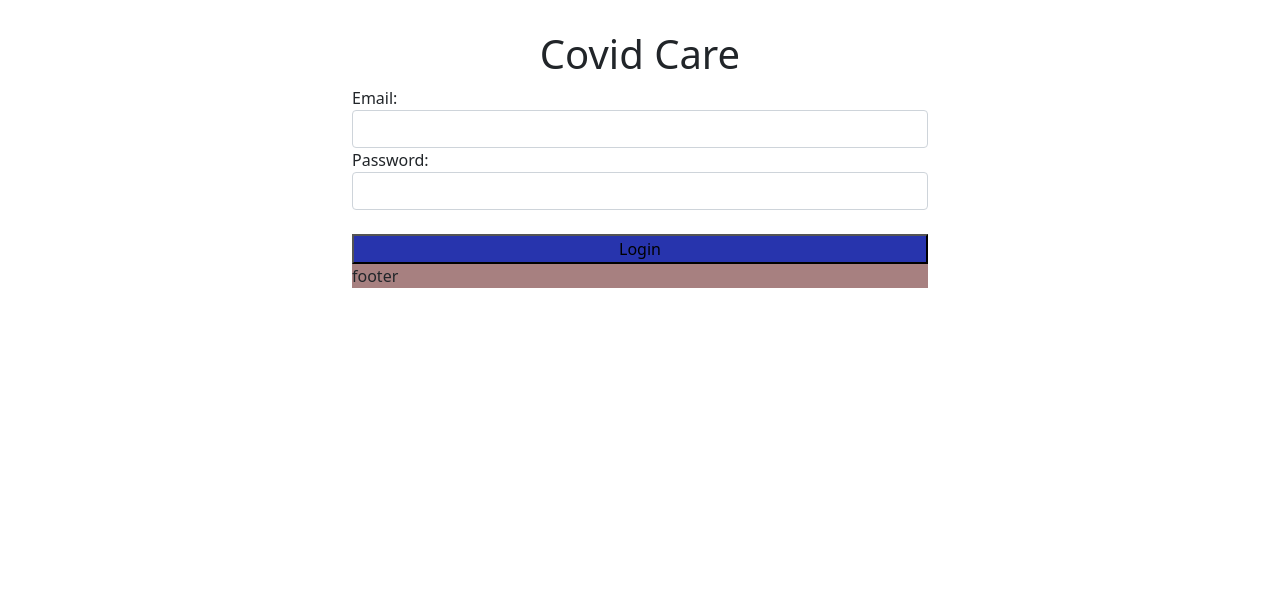
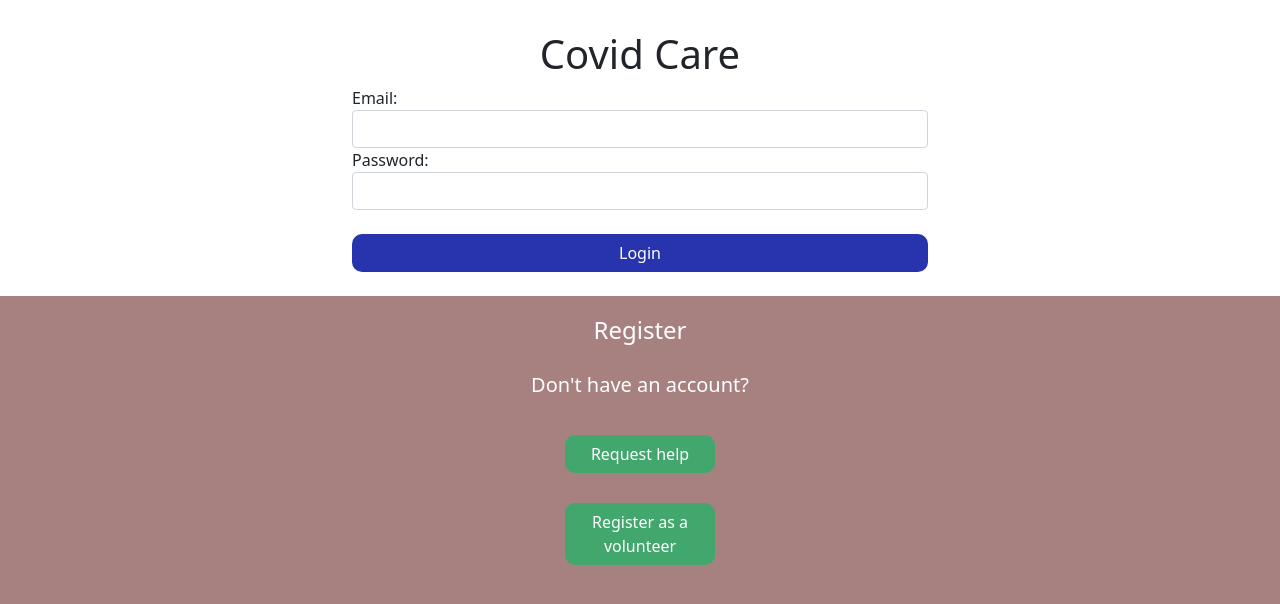
Before and after one commit to Steve-Johnstone/Covid-Care, a React (Create React App) app: page /volunteers/login in a window 1280 px wide. Shown: the top 604 px of the page. Built offline with nearby package versions, Linux system fonts and the light colour scheme.

Commit message:
updates login page ui

```diff
--- a/src/components/volunteer-login-footer.component.js
+++ b/src/components/volunteer-login-footer.component.js
@@ -1,9 +1,36 @@
 
 
 function LoginFooter() {
+
+    const footerTextStyle = {
+        display: 'flex',
+        justifyContent: 'center',
+        paddingTop: '20px',
+        color: 'white'
+      }
+
     return (
-        <div style={{backgroundColor: "#A78080", width: '100%', height: '30%'}}>
-            <p>footer</p>
+        <div style={{backgroundColor: "#A78080", height: '100vh',
+        minHeight: '100vh'}}>
+            <div>
+                <h4 style={footerTextStyle}>Register</h4>
+                <h5 style={footerTextStyle}>Don't have an account?</h5>
+                <div className="flex">
+                <button
+                id="primaryButton"
+                className="btn">
+                Request help
+                </button>
+                </div>
+                <div
+                className="flex">
+                <button
+                id="primaryButton"
+                className="btn">
+                Register as a volunteer
+                </button>
+                </div>
+            </div>
         </div>
     )
 }
--- a/src/components/volunteer-login.component.js
+++ b/src/components/volunteer-login.component.js
@@ -81,7 +81,8 @@ export default class LoginPage extends Component {
             <input style={{backgroundColor: '#2734AD', width: '100%'}}
               type="submit"
               value="Login"
-              className="primaryButton"
+              className="btn"
+              id="primaryButton"
             />
           </div>
         </form>
--- a/src/pages/volunteers-login.jsx
+++ b/src/pages/volunteers-login.jsx
@@ -4,11 +4,14 @@ import LoginFooter from "../components/volunteer-login-footer.component";
 
 const VolunteersLogin = () => {
     return (
-        <div style={{maxWidth: '600px'}} className="container">
+        <div >
+            <div style={{maxWidth: '600px'}} className="container">
             <div className="flex">
             <h1 >Covid Care</h1>
             </div>
             <LoginPage className="flex"/>
+            </div>
+            <br/>
             <LoginFooter />
         </div>
     )
```
